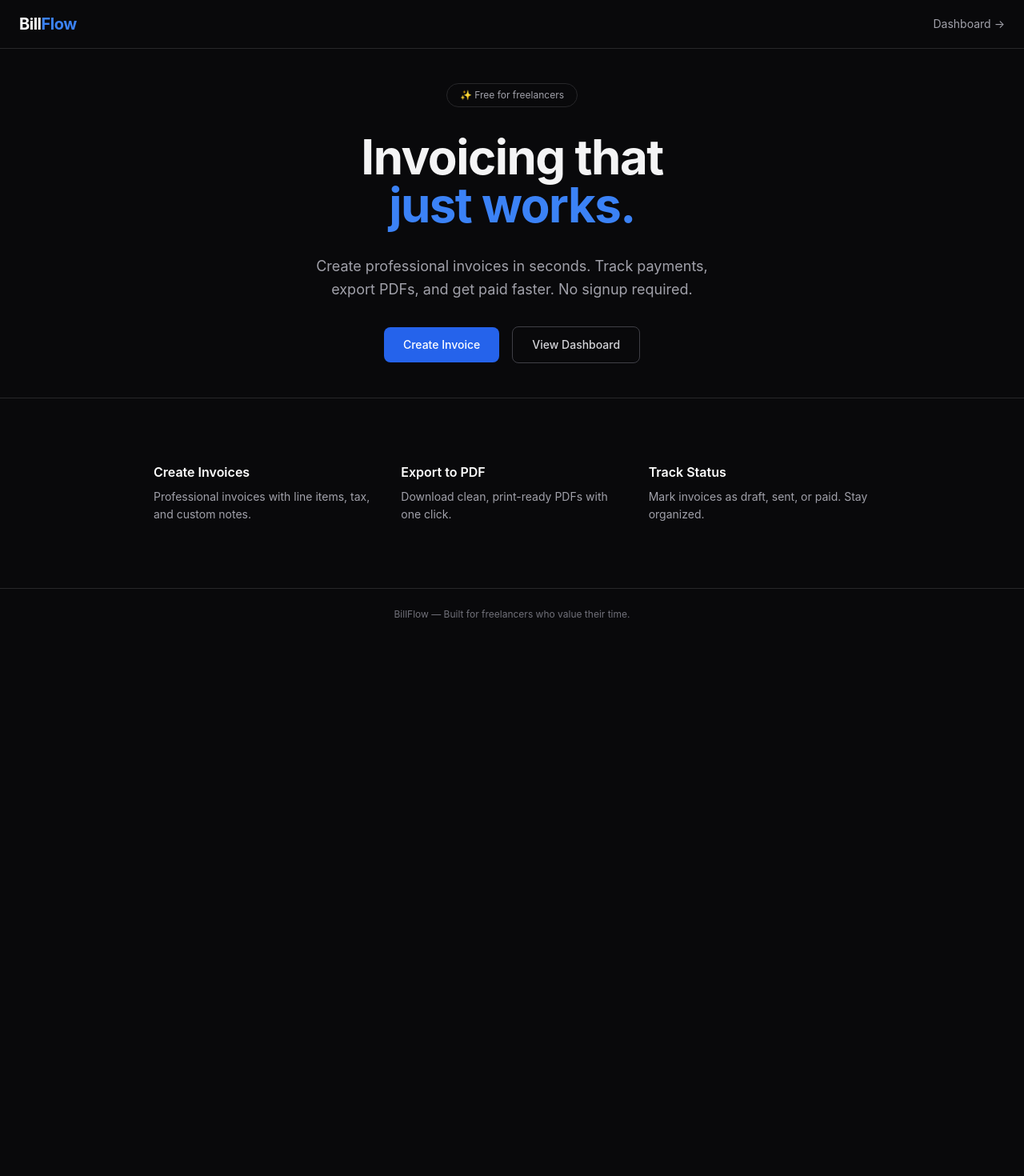
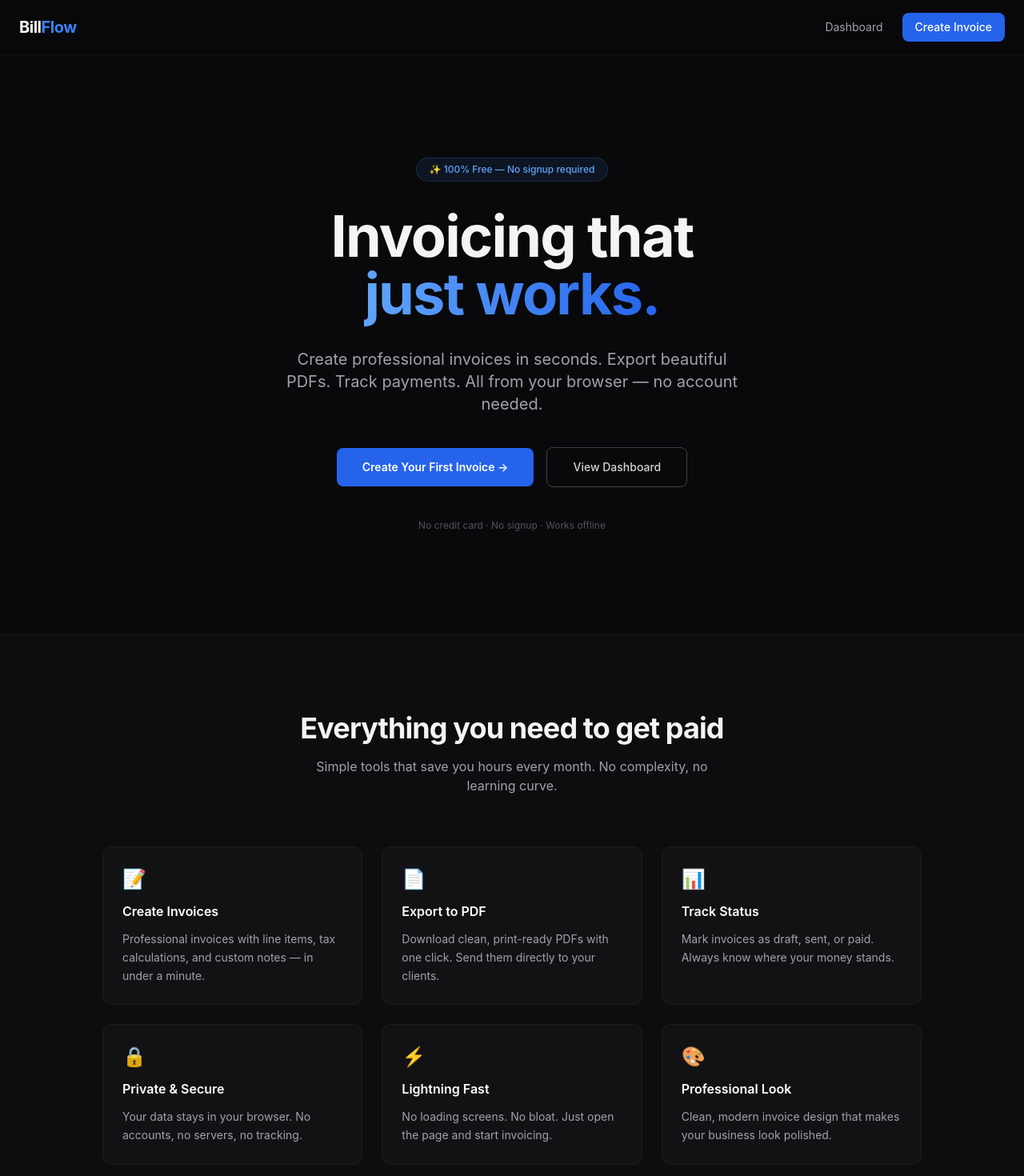
Before and after one commit to OGDoug/billflow, a Next.js app: page / in a window 1280 px wide. Shown: the top 1470 px of the page at 80% size. Before the commit the page ends 800 px from the top, so only its background shows below. Built offline with nearby package versions, Linux system fonts and the light colour scheme.

Commit message:
Polish landing page with features grid, gradient hero, CTA section; add proper README

```diff
--- a/src/app/page.tsx
+++ b/src/app/page.tsx
@@ -1,73 +1,150 @@
 import Link from "next/link";
 
 export default function Home() {
+  const features = [
+    {
+      icon: "📝",
+      title: "Create Invoices",
+      desc: "Professional invoices with line items, tax calculations, and custom notes — in under a minute.",
+    },
+    {
+      icon: "📄",
+      title: "Export to PDF",
+      desc: "Download clean, print-ready PDFs with one click. Send them directly to your clients.",
+    },
+    {
+      icon: "📊",
+      title: "Track Status",
+      desc: "Mark invoices as draft, sent, or paid. Always know where your money stands.",
+    },
+    {
+      icon: "🔒",
+      title: "Private & Secure",
+      desc: "Your data stays in your browser. No accounts, no servers, no tracking.",
+    },
+    {
+      icon: "⚡",
+      title: "Lightning Fast",
+      desc: "No loading screens. No bloat. Just open the page and start invoicing.",
+    },
+    {
+      icon: "🎨",
+      title: "Professional Look",
+      desc: "Clean, modern invoice design that makes your business look polished.",
+    },
+  ];
+
   return (
     <div className="min-h-screen flex flex-col">
       {/* Nav */}
-      <nav className="border-b border-zinc-800 px-6 py-4 flex items-center justify-between">
+      <nav className="border-b border-zinc-800/50 px-6 py-4 flex items-center justify-between backdrop-blur-sm sticky top-0 z-50 bg-zinc-950/80">
         <span className="text-xl font-bold tracking-tight">
           <span className="text-white">Bill</span>
           <span className="text-blue-500">Flow</span>
         </span>
+        <div className="flex items-center gap-6">
           <Link
             href="/invoices"
             className="text-sm text-zinc-400 hover:text-white transition-colors"
           >
-          Dashboard →
+            Dashboard
           </Link>
+          <Link
+            href="/invoices/new"
+            className="rounded-lg bg-blue-600 px-4 py-2 text-sm font-medium text-white hover:bg-blue-500 transition-colors"
+          >
+            Create Invoice
+          </Link>
+        </div>
       </nav>
 
       {/* Hero */}
-      <main className="flex-1 flex items-center justify-center px-6">
-        <div className="max-w-2xl text-center space-y-8">
-          <div className="inline-flex items-center rounded-full border border-zinc-800 px-4 py-1.5 text-xs text-zinc-400">
-            ✨ Free for freelancers
+      <main className="flex-1 flex items-center justify-center px-6 py-24 sm:py-32">
+        <div className="max-w-3xl text-center space-y-8">
+          <div className="inline-flex items-center rounded-full border border-blue-500/20 bg-blue-500/10 px-4 py-1.5 text-xs text-blue-400 font-medium">
+            ✨ 100% Free — No signup required
           </div>
-          <h1 className="text-5xl sm:text-6xl font-bold tracking-tight leading-tight">
+          <h1 className="text-5xl sm:text-7xl font-bold tracking-tight leading-[1.1]">
             Invoicing that
             <br />
-            <span className="text-blue-500">just works.</span>
+            <span className="bg-gradient-to-r from-blue-400 to-blue-600 bg-clip-text text-transparent">
+              just works.
+            </span>
           </h1>
-          <p className="text-lg text-zinc-400 max-w-lg mx-auto leading-relaxed">
-            Create professional invoices in seconds. Track payments, export PDFs,
-            and get paid faster. No signup required.
+          <p className="text-lg sm:text-xl text-zinc-400 max-w-xl mx-auto leading-relaxed">
+            Create professional invoices in seconds. Export beautiful PDFs.
+            Track payments. All from your browser — no account needed.
           </p>
-          <div className="flex items-center justify-center gap-4">
+          <div className="flex flex-col sm:flex-row items-center justify-center gap-4 pt-2">
             <Link
               href="/invoices/new"
-              className="inline-flex items-center justify-center rounded-lg bg-blue-600 px-6 py-3 text-sm font-medium text-white hover:bg-blue-500 transition-colors"
+              className="inline-flex items-center justify-center rounded-lg bg-blue-600 px-8 py-3.5 text-sm font-semibold text-white hover:bg-blue-500 transition-all hover:shadow-lg hover:shadow-blue-500/25 w-full sm:w-auto"
             >
-              Create Invoice
+              Create Your First Invoice →
             </Link>
             <Link
               href="/invoices"
-              className="inline-flex items-center justify-center rounded-lg border border-zinc-700 px-6 py-3 text-sm font-medium text-zinc-300 hover:bg-zinc-800 transition-colors"
+              className="inline-flex items-center justify-center rounded-lg border border-zinc-700 px-8 py-3.5 text-sm font-medium text-zinc-300 hover:bg-zinc-800/50 transition-colors w-full sm:w-auto"
             >
               View Dashboard
             </Link>
           </div>
+          <p className="text-xs text-zinc-600 pt-2">
+            No credit card · No signup · Works offline
+          </p>
         </div>
       </main>
 
       {/* Features */}
-      <section className="border-t border-zinc-800 px-6 py-20">
-        <div className="max-w-4xl mx-auto grid grid-cols-1 sm:grid-cols-3 gap-8">
-          {[
-            { title: "Create Invoices", desc: "Professional invoices with line items, tax, and custom notes." },
-            { title: "Export to PDF", desc: "Download clean, print-ready PDFs with one click." },
-            { title: "Track Status", desc: "Mark invoices as draft, sent, or paid. Stay organized." },
-          ].map((f) => (
-            <div key={f.title} className="space-y-2">
+      <section className="border-t border-zinc-800/50 px-6 py-24 bg-zinc-900/30">
+        <div className="max-w-5xl mx-auto">
+          <div className="text-center mb-16">
+            <h2 className="text-3xl sm:text-4xl font-bold tracking-tight mb-4">
+              Everything you need to get paid
+            </h2>
+            <p className="text-zinc-400 max-w-lg mx-auto">
+              Simple tools that save you hours every month. No complexity, no learning curve.
+            </p>
+          </div>
+          <div className="grid grid-cols-1 sm:grid-cols-2 lg:grid-cols-3 gap-6">
+            {features.map((f) => (
+              <div
+                key={f.title}
+                className="rounded-xl border border-zinc-800/50 bg-zinc-900/50 p-6 space-y-3 hover:border-zinc-700 transition-colors"
+              >
+                <span className="text-2xl">{f.icon}</span>
                 <h3 className="font-semibold text-white">{f.title}</h3>
                 <p className="text-sm text-zinc-400 leading-relaxed">{f.desc}</p>
               </div>
             ))}
           </div>
+        </div>
+      </section>
+
+      {/* CTA */}
+      <section className="px-6 py-24">
+        <div className="max-w-2xl mx-auto text-center space-y-6">
+          <h2 className="text-3xl sm:text-4xl font-bold tracking-tight">
+            Ready to get paid faster?
+          </h2>
+          <p className="text-zinc-400">
+            Create your first invoice in under 60 seconds. Completely free.
+          </p>
+          <Link
+            href="/invoices/new"
+            className="inline-flex items-center justify-center rounded-lg bg-blue-600 px-8 py-3.5 text-sm font-semibold text-white hover:bg-blue-500 transition-all hover:shadow-lg hover:shadow-blue-500/25"
+          >
+            Start Invoicing — It&apos;s Free
+          </Link>
+        </div>
       </section>
 
       {/* Footer */}
-      <footer className="border-t border-zinc-800 px-6 py-6 text-center text-xs text-zinc-500">
-        BillFlow — Built for freelancers who value their time.
+      <footer className="border-t border-zinc-800/50 px-6 py-8 text-center text-xs text-zinc-500">
+        <p>BillFlow — Built for freelancers who value their time.</p>
+        <p className="mt-2 text-zinc-600">
+          Your data never leaves your browser. 100% private.
+        </p>
       </footer>
     </div>
   );
```
Also changed, not shown: 1 other file (tests, documents, lock files or other folders). Lines whose indentation alone changed are shown as unchanged.
